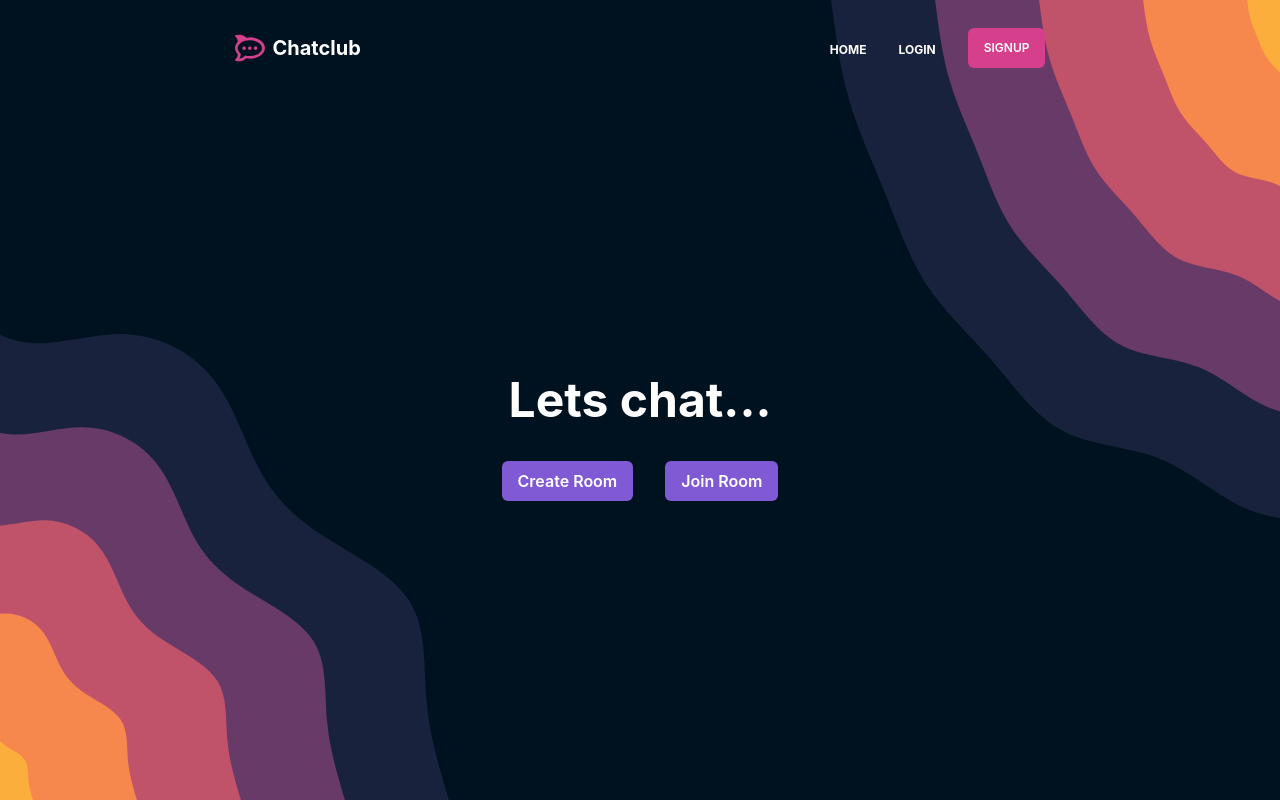
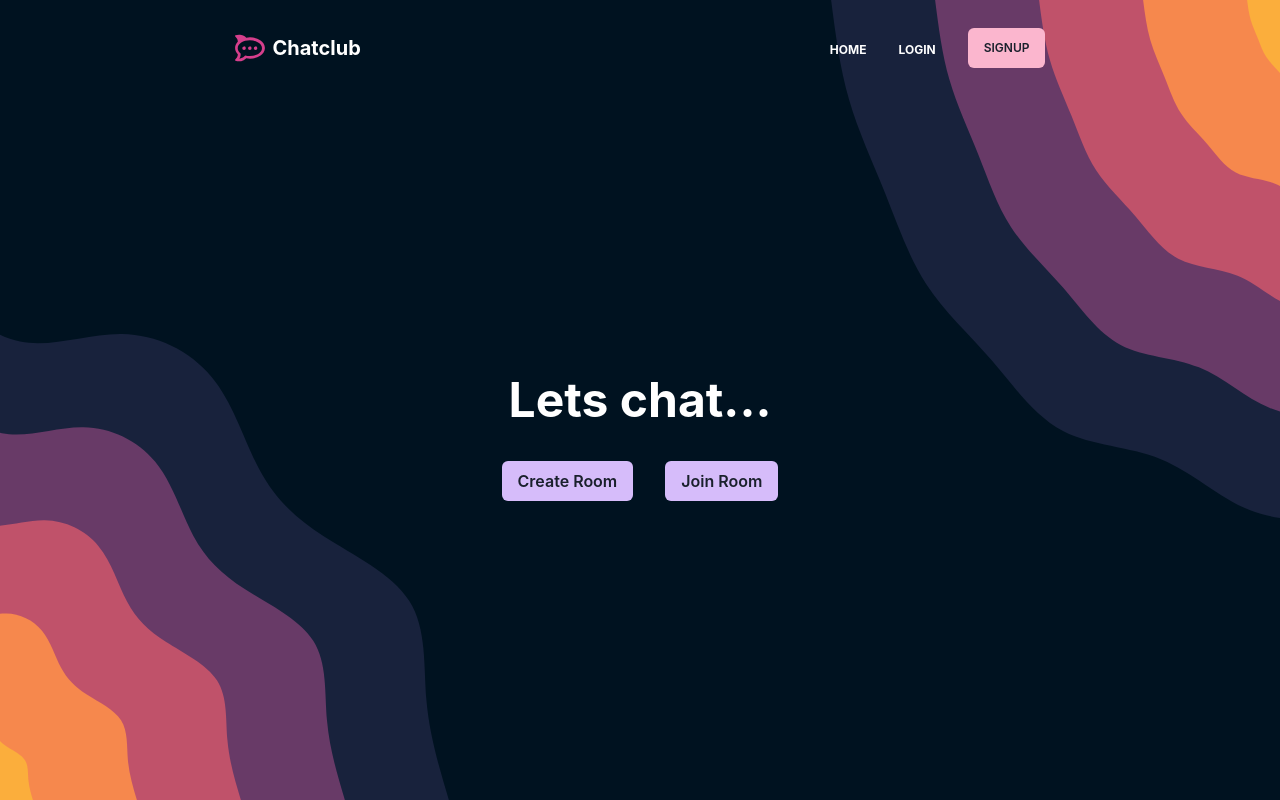
Before and after one commit to mrx7355608/chatapp-frontend, a React (Vite) app: page / in a window 1280 px wide. Built offline with nearby package versions, Linux system fonts and the light colour scheme; no server answers.

Commit message:
restored chakra theme

```diff
--- a/src/main.jsx
+++ b/src/main.jsx
@@ -1,6 +1,7 @@
 import React from "react";
 import ReactDOM from "react-dom/client";
 import { RouterProvider, createBrowserRouter } from "react-router-dom";
+import { ChakraProvider, ColorModeScript } from "@chakra-ui/react";
 import App from "./App";
 import "./assets/main.css";
 // Contexts
@@ -11,7 +12,7 @@ import RootErrorBoundary from "./Components/Errors/RootErrorBoundary";
 // import ProtectedRoutes from "./Components/ProtectedRoutes";
 import RoomProvider from "./Contexts/RoomContext";
 import SocketProvider from "./Contexts/SocketContext";
-import { ChakraProvider } from "@chakra-ui/react";
+import myTheme from "./theme";
 
 const Login = React.lazy(() => import("./Pages/Login"));
 const Signup = React.lazy(() => import("./Pages/Signup"));
@@ -51,7 +52,8 @@ const router = createBrowserRouter([
 ]);
 
 ReactDOM.createRoot(document.getElementById("root")).render(
-    <ChakraProvider>
+    <ChakraProvider theme={myTheme}>
+        <ColorModeScript initialColorMode={myTheme.config.initialColorMode} />
         <AuthProvider>
             <RouterProvider router={router} />
         </AuthProvider>
--- /dev/null
+++ b/src/theme.js
@@ -0,0 +1,9 @@
+import { extendTheme } from "@chakra-ui/react";
+
+const config = {
+    initialColorMode: "dark",
+    useSystemColorMode: false,
+};
+const myTheme = extendTheme({ config });
+
+export default myTheme;
```
